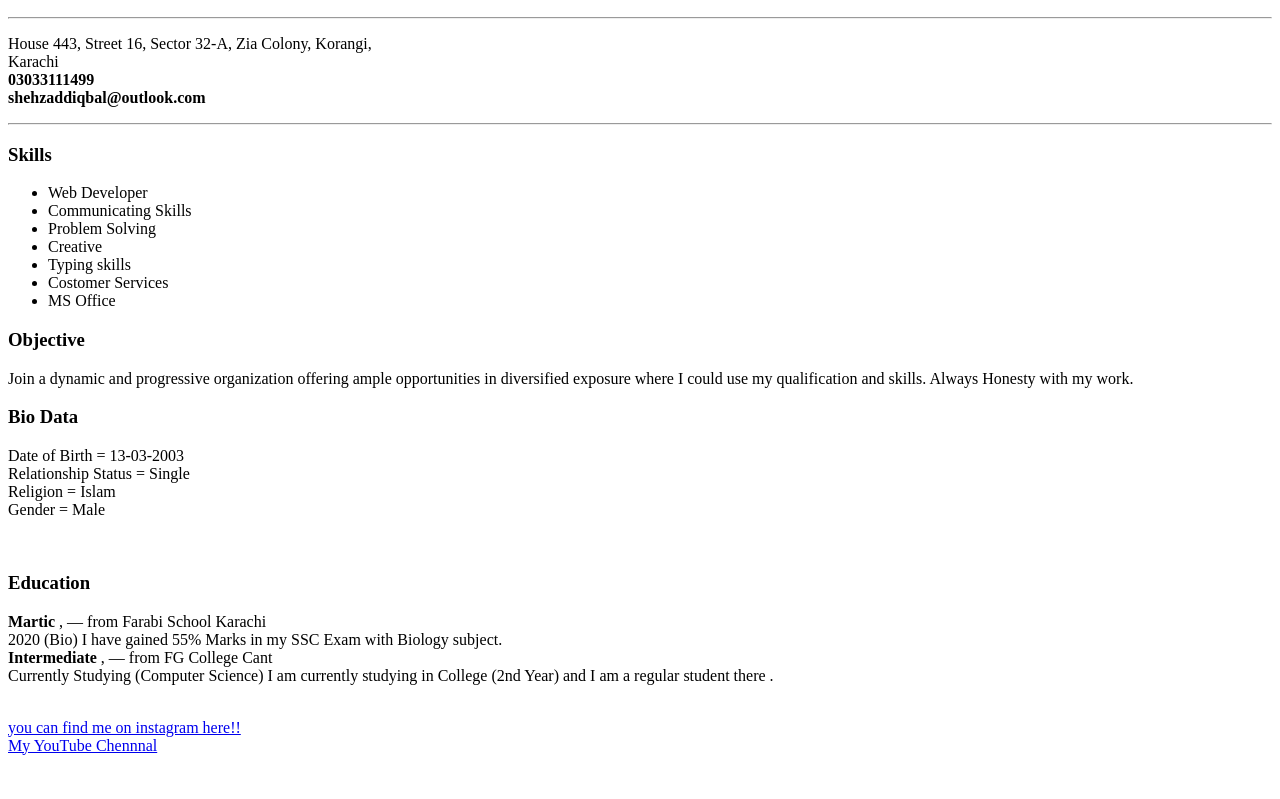
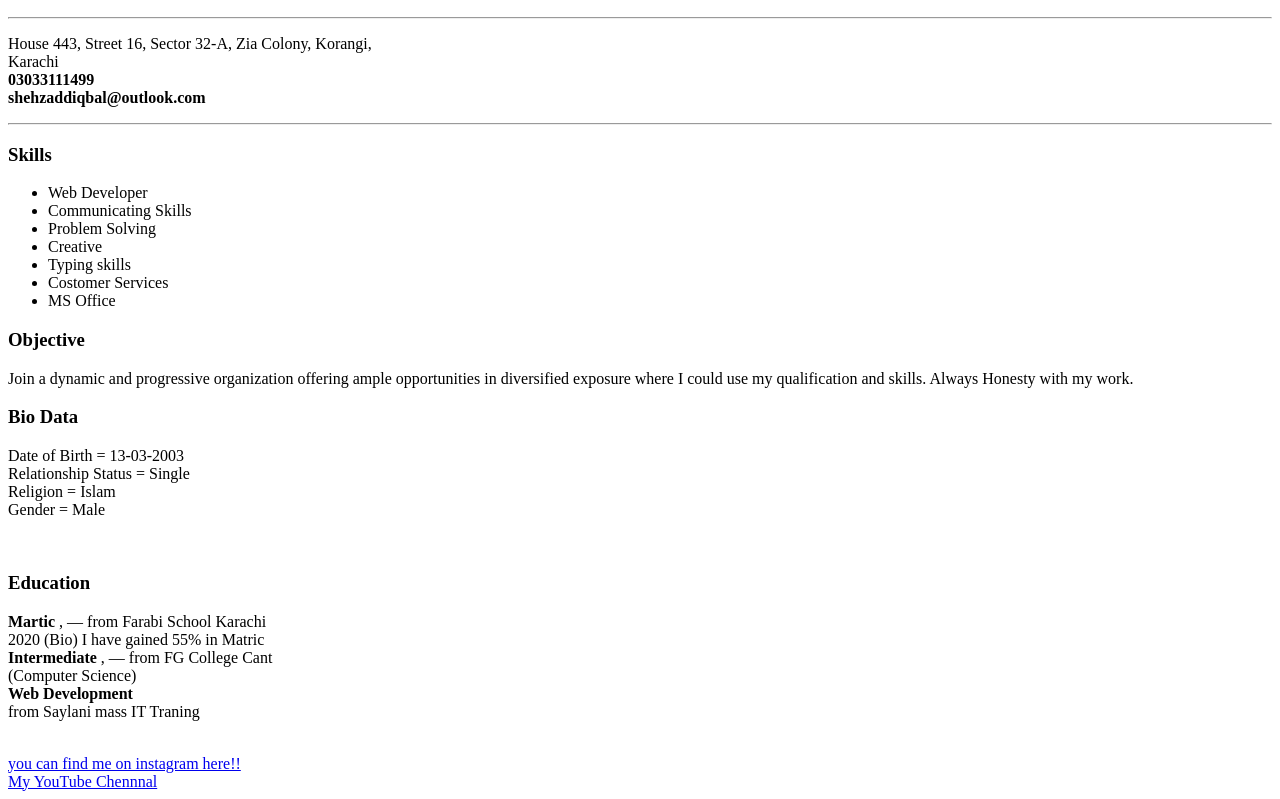
Before and after one commit to shehza-d/civi, a plain HTML site: page index.html in a window 1280 px wide. Shown: the part 322-1121 px from the top of the page. Before the commit the page ends 1085 px from the top, so only its background shows below. Drawn offline with Linux system fonts and the light colour scheme.

Commit message:
civiiiiiiiii

```diff
--- a/index.html
+++ b/index.html
@@ -44,10 +44,13 @@ shehzaddiqbal@outlook.com <br>  </b>
 <p>
     <b>Martic</b> , — from Farabi School Karachi <br>
 2020 (Bio)
-I have gained 55% Marks in my SSC Exam with Biology subject.  <br>
+I have gained 55% in Matric  <br>
 <b>Intermediate</b> , — from FG College Cant   <br>
-Currently Studying (Computer Science)
-I am currently studying in College (2nd Year) and I am a regular student there .
+ (Computer Science)                            <br>
+   <b>Web Development</b>            <br>
+     from Saylani mass IT Traning
+
+
 
 </p>
 
```
